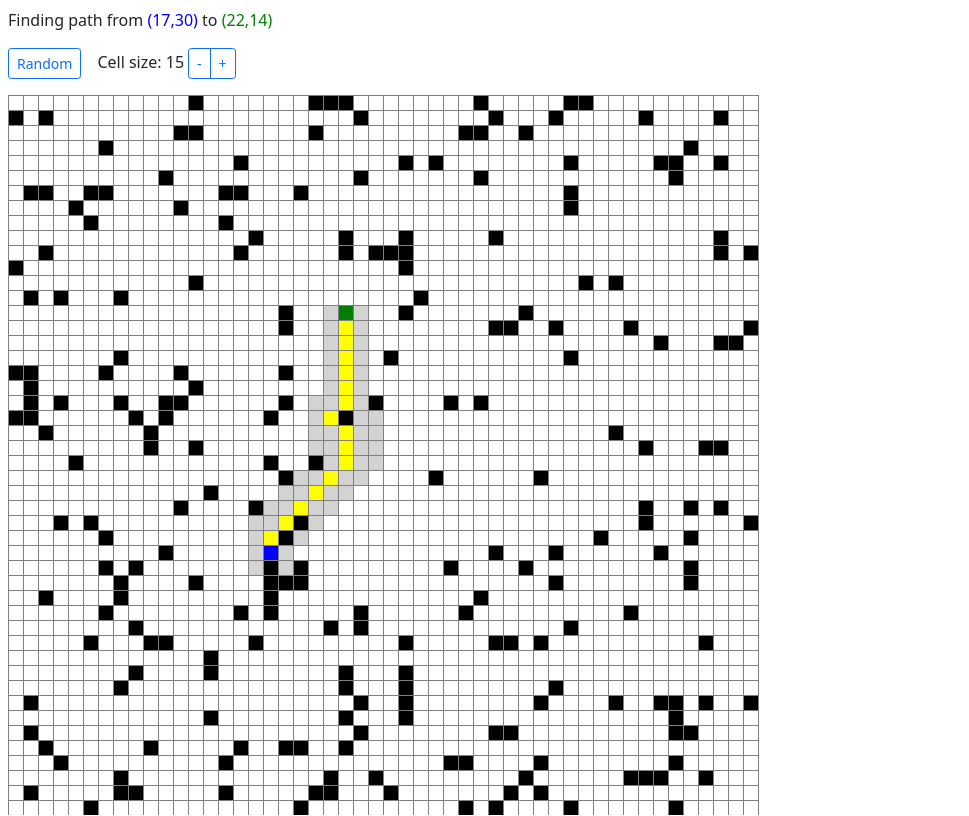
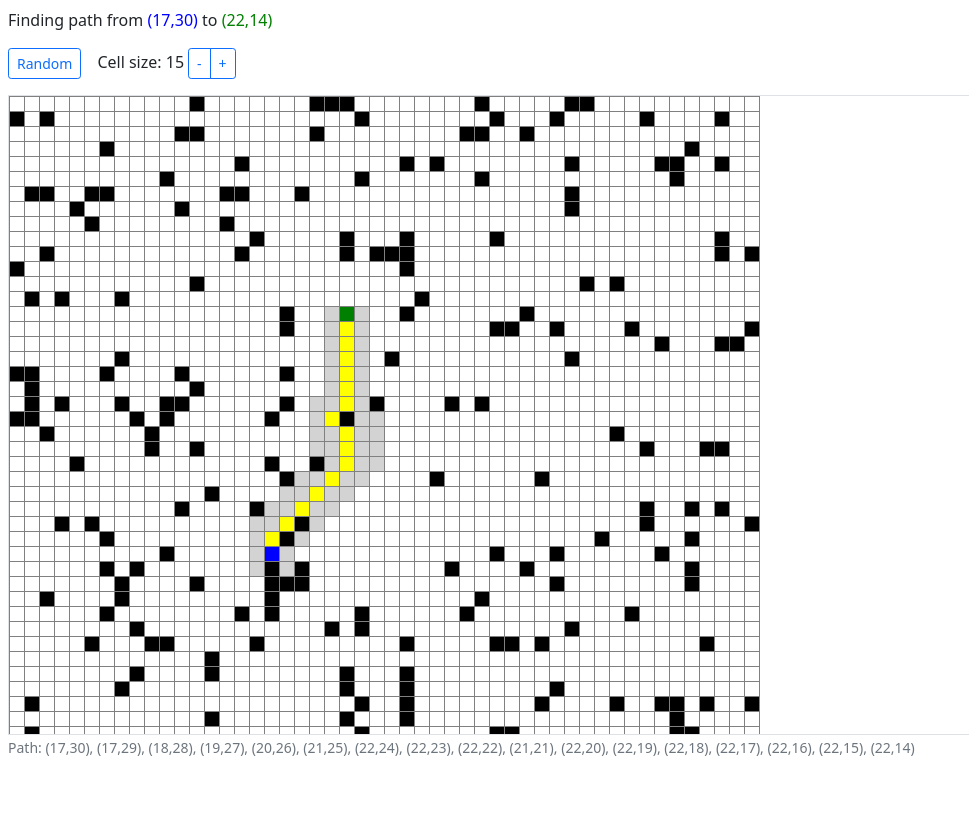
Before and after one commit to borminc/path-finding-ai-project, a React (Create React App) app: page / in a window 1280 px wide. Both pictures are taken after a click on the button "Random". Shown: the whole page, without its empty margins (0-969 px from the left). Built offline with nearby package versions, Linux system fonts and the light colour scheme.

Commit message:
ui change

```diff
--- a/src/grid.jsx
+++ b/src/grid.jsx
@@ -71,14 +71,14 @@ const GridComponent = () => {
 			</div>
 
 			<div
-				className='d-flex'
+				className='d-flex border'
 				style={{
 					overflow: 'scroll',
-					maxWidth: '100%',
-					maxHeight: '90%',
+					width: '100%',
+					height: '80%',
 				}}
 			>
-				<table style={{ width: 'min-content' }}>
+				<table style={{ width: 'min-content', height: 'min-content' }}>
 					<tbody>
 						{aStar.grid.cells.map((row, i) => (
 							<tr key={i} className=''>
@@ -100,6 +100,12 @@ const GridComponent = () => {
 					</tbody>
 				</table>
 			</div>
+
+			{path && path.length > 0 && (
+				<small className='text-muted'>
+					Path: {path.map(cell => cell.getXYString()).join(', ')}
+				</small>
+			)}
 		</div>
 	);
 };
```
